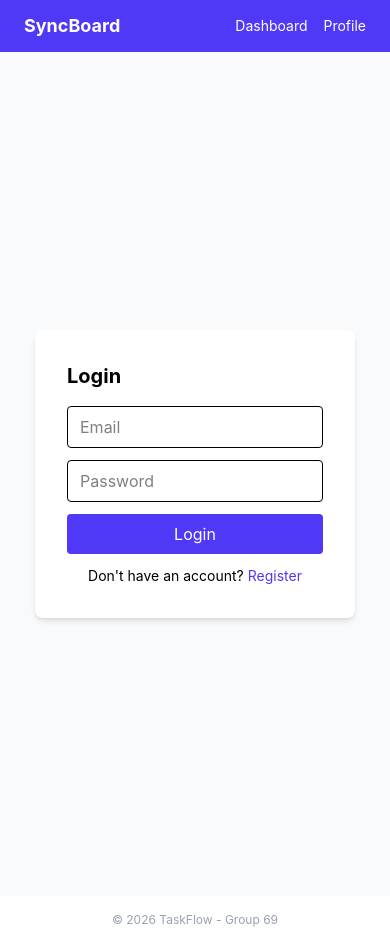
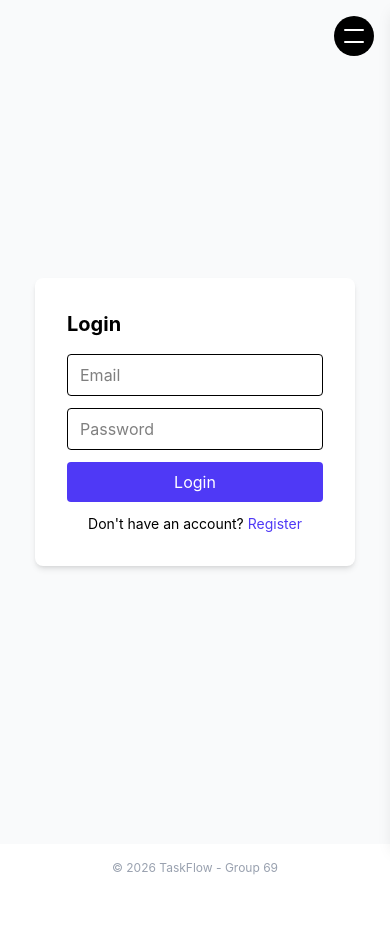
Before and after one commit to manethlakdive/TaskFlow, a React (Vite) app: page / in a window 390 px wide. After the commit the page ends 892 px from the top, so only its background shows below. Built offline with nearby package versions, Linux system fonts and the light colour scheme.

Commit message:
Update Navbar: black slide-in panel with hamburger toggle

```diff
--- a/src/components/layout/Navbar.jsx
+++ b/src/components/layout/Navbar.jsx
@@ -1,12 +1,53 @@
-import { Link	} from "react-router-dom";
+import { useState } from "react";
+import { Link } from "react-router-dom";
+
 export default function Navbar() {
-		return (
-				<nav className="bg-indigo-600	text-white	px-6	py-3	flex	justify-between	items-center">
-						<h1 className="font-bold	text-lg">SyncBoard</h1>
-						<div className="flex	gap-4	text-sm">
-								<Link to="/dashboard" className="hover:underline">Dashboard</Link>
-								<Link to="/profile" className="hover:underline">Profile</Link>
-						</div>
-				</nav>
-		);
+  const [isOpen, setIsOpen] = useState(false);
+
+  return (
+    <>
+      {/* Hamburger / Close button - fixed top-right corner, always on right */}
+      <button
+        onClick={() => setIsOpen(!isOpen)}
+        className="fixed top-4 right-4 w-10 h-10 rounded-full bg-black flex items-center justify-center z-50 focus:outline-none"
+        aria-label="Toggle menu"
+      >
+        <span
+          className={`absolute h-0.5 w-5 bg-white rounded transition-all duration-300 ${
+            isOpen ? "rotate-45" : "-translate-y-1.5"
+          }`}
+        />
+        <span
+          className={`absolute h-0.5 w-5 bg-white rounded transition-all duration-300 ${
+            isOpen ? "-rotate-45" : "translate-y-1.5"
+          }`}
+        />
+      </button>
+
+      {/* Overlay */}
+      <div
+        onClick={() => setIsOpen(false)}
+        className={`fixed inset-0 bg-black/40 z-40 transition-opacity duration-300 ${
+          isOpen ? "opacity-100 visible" : "opacity-0 invisible"
+        }`}
+      />
+
+      {/* Slide-in panel */}
+      <div
+        className={`fixed top-0 right-0 h-full w-[40%] bg-black text-white z-40 shadow-lg transform transition-transform duration-300 ease-in-out ${
+          isOpen ? "translate-x-0" : "translate-x-full"
+        }`}
+      >
+        <div className="flex flex-col gap-6 p-8 mt-16 text-lg">
+          <h1 className="font-bold text-lg mb-4">TaskFlow</h1>
+          <Link to="/dashboard" onClick={() => setIsOpen(false)} className="hover:underline">
+            Dashboard
+          </Link>
+          <Link to="/profile" onClick={() => setIsOpen(false)} className="hover:underline">
+            Profile
+          </Link>
+        </div>
+      </div>
+    </>
+  );
 }
```
